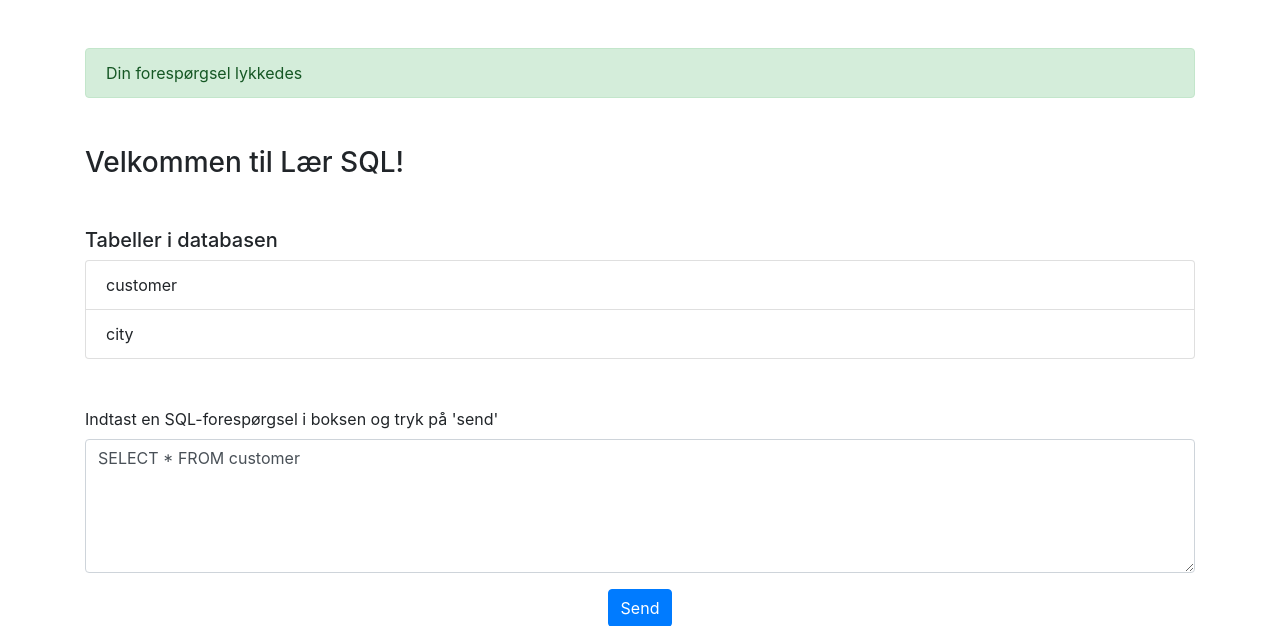
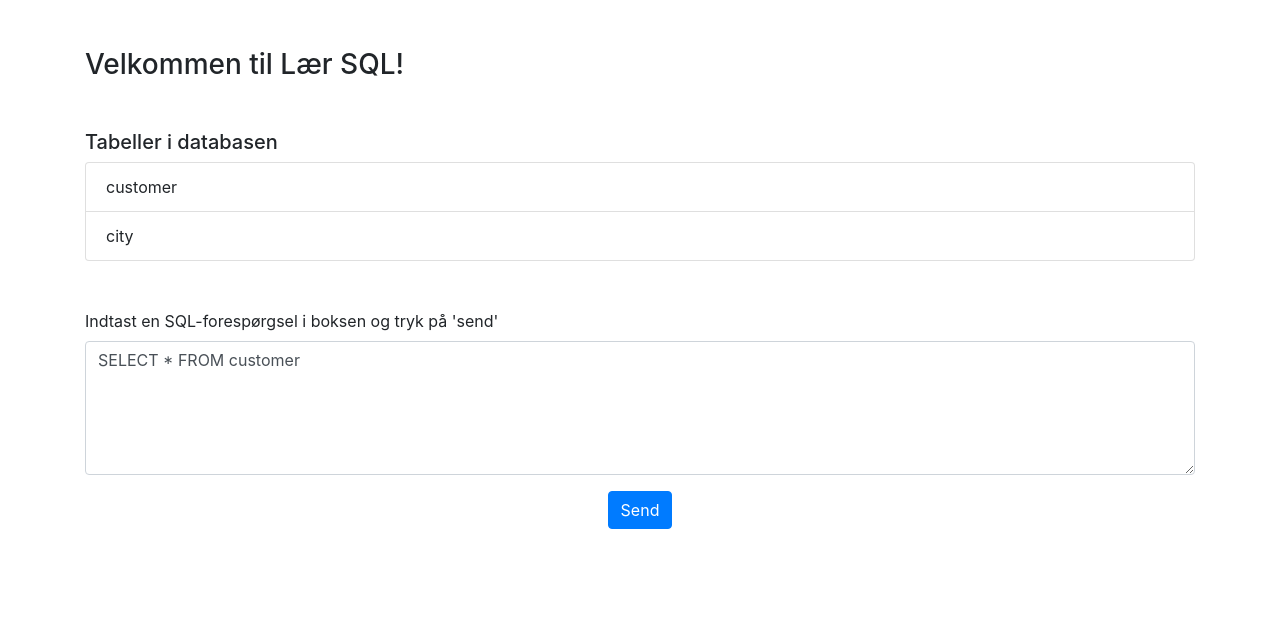
Before and after one commit to DatalogiForAlle/learn-sql, a Django app: page / in a window 1280 px wide. Shown: the part 56-682 px from the top of the page. Run offline with Django 3.2, Linux system fonts and the light colour scheme; some libraries are stand-ins or nearby versions.

Commit message:
more error handlng

```diff
--- a/learnsql/templates/learnsql/home.html
+++ b/learnsql/templates/learnsql/home.html
@@ -4,12 +4,13 @@
 {% block content %}
 
 {% if sql_error %}
-     <div class="alert alert-danger mt-5">Din forespørgsel mislykkedes</div>
+     <div class="alert alert-danger mt-5 mb-5">Din forespørgsel mislykkedes</div>
+{% elif sql_succes %}
+     <div class="alert alert-success mt-5 mb-5">Din forespørgsel lykkedes</div>
 {% else %}
-     <div class="alert alert-success mt-5">Din forespørgsel lykkedes</div>
+     <h3 class="mt-5 mb-5">Velkommen til Lær SQL!</h3>
 {% endif %}
 
-<h3 class="mt-5 mb-5">Velkommen til Lær SQL!</h3>
 
 <h5>Tabeller i databasen</h5>
 <ul class="list-group mb-5">
--- a/learnsql/views.py
+++ b/learnsql/views.py
@@ -1,16 +1,6 @@
 from django.shortcuts import render
-
-from django.shortcuts import render, redirect, get_object_or_404
-#from django.http import HttpResponseRedirect, HttpResponse
-from django.urls import reverse
-from django.views.decorators.http import require_GET, require_POST
-from .models import Customer
-from django.contrib.auth.decorators import login_required
-from django.contrib import messages
 from .forms import SqlForm
 from django.db import connection
-
-# https: // www.youtube.com/watch?v = _TtBxvYwoHY & t = 472s
 
 
 def dictfetchall(cursor):
@@ -34,6 +24,7 @@ def home(request):
                 cursor.execute(form.cleaned_data['sql'])
                 results = dictfetchall(cursor)
                 context["results"] = results
+                context['sql_succes'] = True
 
             except:
                 context['sql_error'] = True
```
